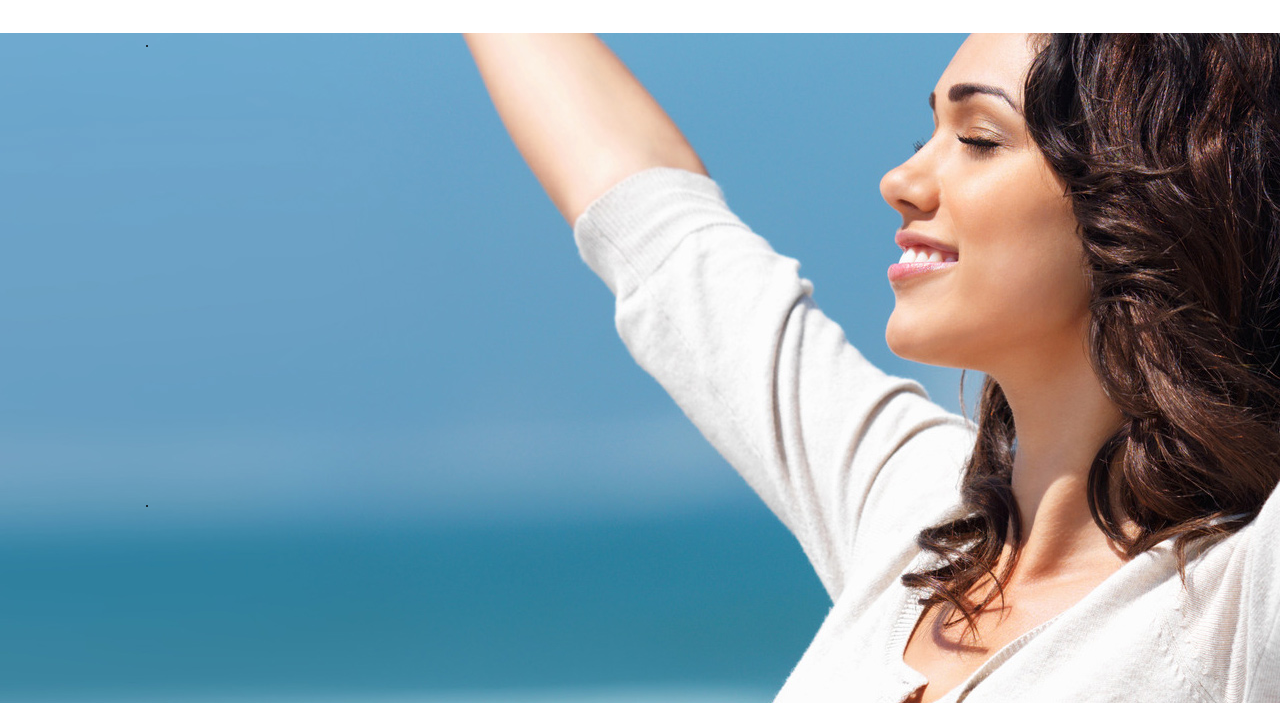
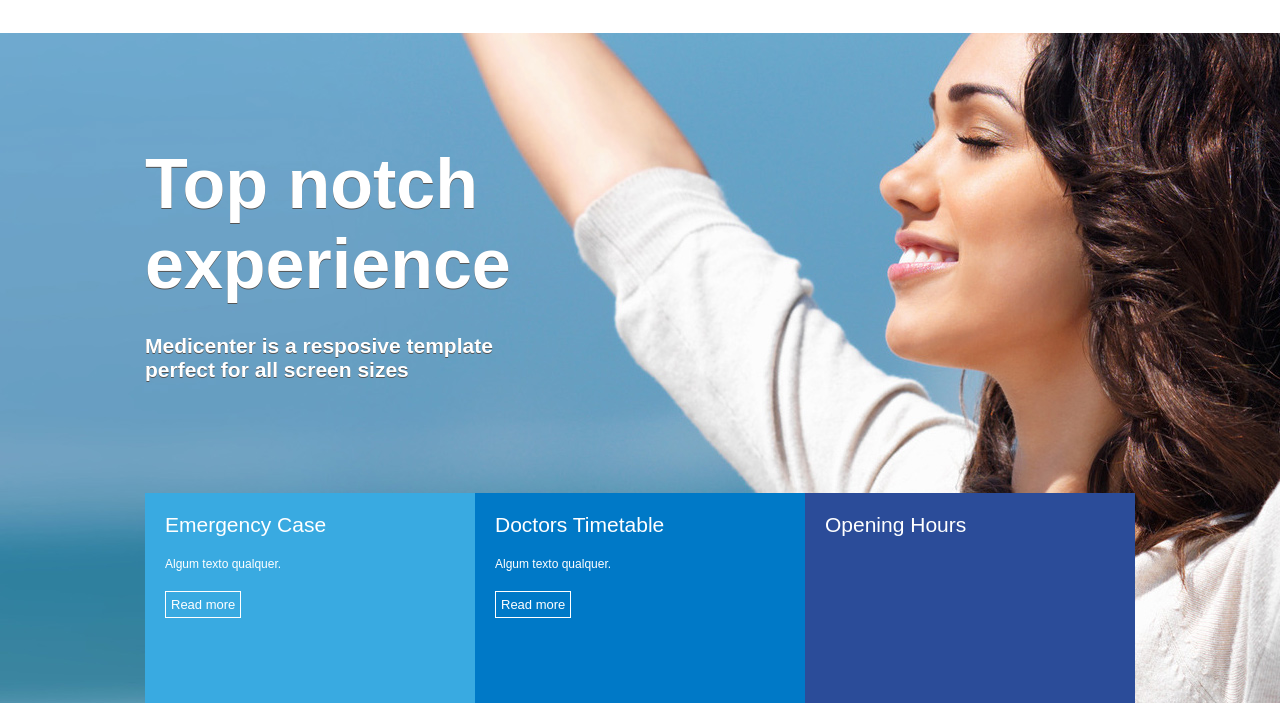
Before and after one commit to jhowender/Estudo, a plain HTML site: page Medicenter/index.html in a window 1280 px wide. Shown: the part 87-800 px from the top of the page. Drawn offline with Linux system fonts and the light colour scheme.

Commit message:
aula 04/08

```diff
--- a/Medicenter/assets/css/style.css
+++ b/Medicenter/assets/css/style.css
@@ -1,3 +1,6 @@
+* {
+    font-family: Arial, Helvetica, sans-serif;
+}
 body {
     margin: 0;
     padding: 0;
@@ -35,7 +38,6 @@ nav a {
     text-decoration: none;
     text-transform: uppercase;
     color: #727272;
-    font-family: Arial, Helvetica, sans-serif;
 }
 nav .active a,
 nav a:hover {
@@ -55,7 +57,60 @@ nav a:hover {
 }
 .banner_headline {
     flex:1;
+    display: flex;
+    flex-direction: column;
+    justify-content: center;
+}
+.banner_headline h1 {
+    color:white;
+    font-size: 70px;
+    text-shadow: 0px 1px 0 #555;
+    margin: 0;
+    padding: 0;
+    max-width: 350px;
+}
+.banner_headline h2 {
+    color:white;
+    font-size: 21px;
+    text-shadow: 0px 1px 0 #555;
+    margin: 0;
+    padding: 0;
+    max-width: 350px;
+    margin-top: 30px;
 }
 .banner_options {
     height: 210px;
+    display: flex;
 }
+.banner1,
+.banner2,
+.banner3 {
+    flex: 1;
+    color: #fff;
+    padding: 20px;
+}
+.banner1 {
+    background-color: #39aae1;
+}
+.banner2 {
+    background-color: #0079c7;
+}
+.banner3 {
+    background-color: #2b4c99;
+}
+.banner_title {
+    font-size: 21px;
+}
+.banner_desc {
+    margin-top: 20px;
+    font-size: 12px;
+    margin-bottom: 20px;
+}
+.banner_options a {
+    display: inline-block;
+    padding: 5px;
+    border: 1px solid #fff;
+    text-decoration: none;
+    color: #fff;
+    font-size: 13px;
+}
--- a/Medicenter/index.html
+++ b/Medicenter/index.html
@@ -30,10 +30,23 @@
         <section id="banner">
            <div class="container column">
                 <div class="banner_headline">
-                    .
+                    <h1>Top notch experience</h1>
+                    <h2>Medicenter is a resposive template perfect for all screen sizes</h2>
                 </div>
                 <div class="banner_options">
-                    .
+                    <div class="banner1">
+                        <div class="banner_title">Emergency Case</div>
+                        <div class="banner_desc">Algum texto qualquer.</div>
+                        <a href="">Read more</a>
+                    </div>
+                    <div class="banner2">
+                        <div class="banner_title">Doctors Timetable</div>
+                        <div class="banner_desc">Algum texto qualquer.</div>
+                        <a href="">Read more</a>
+                    </div>
+                    <div class="banner3">
+                        <div class="banner_title">Opening Hours</div>
+                    </div>
                 </div>
            </div>
         </section>
```
